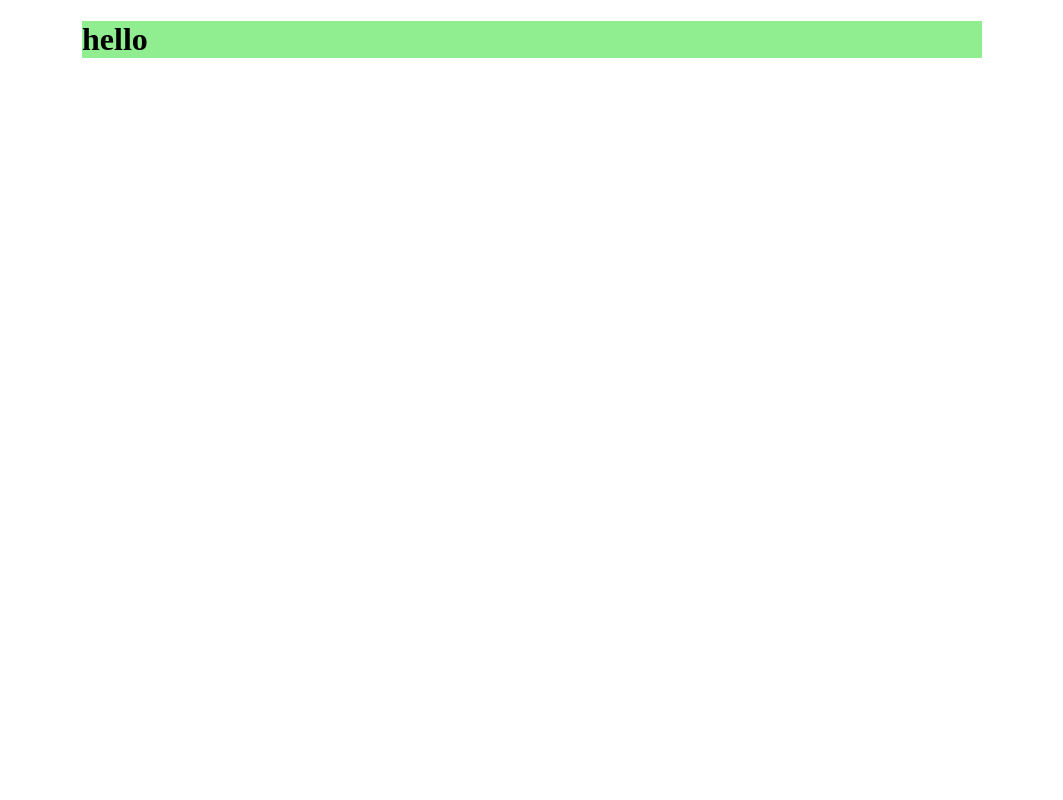
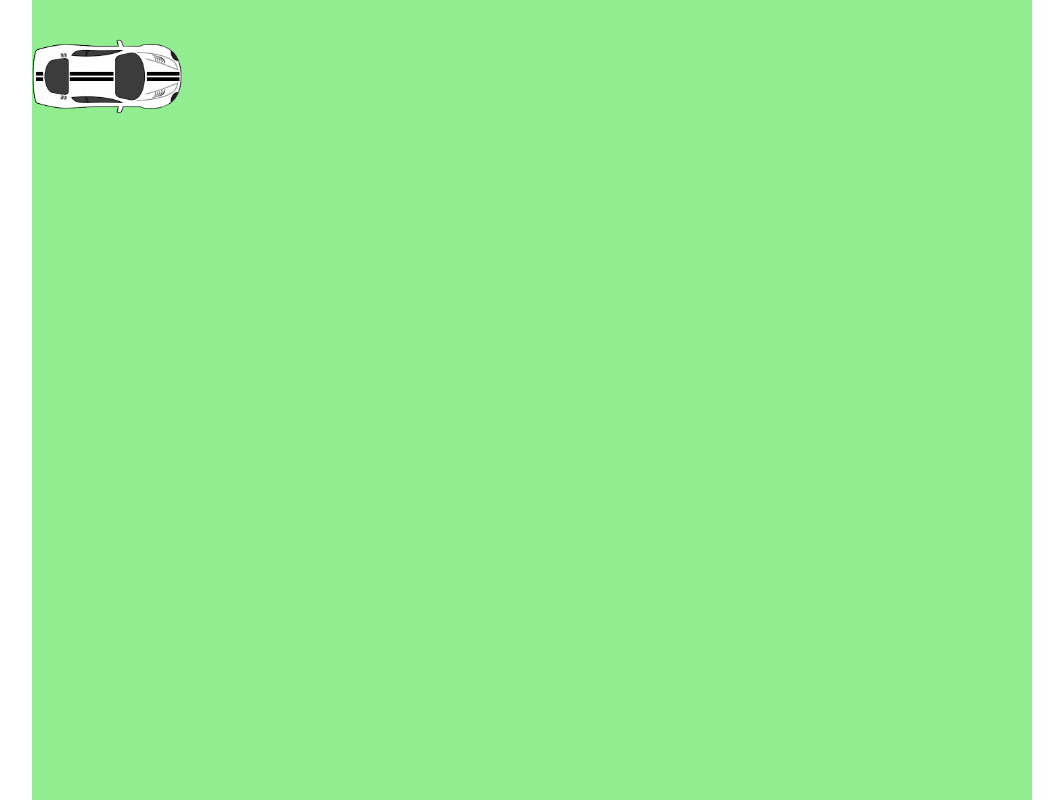
Before and after one commit to alexei-dayrit/driving-game, a website: page index.html in a window 1280 px wide. Shown: the top 800 px of the page, without its empty margins (108-1171 px from the left). Drawn offline with Linux system fonts and the light colour scheme.

Commit message:
Add image of car. #1

```diff
--- a/css/layout.css
+++ b/css/layout.css
@@ -1,5 +1,5 @@
 .container {
-  max-width: 575px;
+  max-width: 1000px;
   margin: 0 auto;
 }
 
@@ -12,8 +12,8 @@
   width: 100%;
 }
 
-@media only screen and (min-width: 768px) {
+/* @media only screen and (min-width: 768px) {
   .container {
     max-width: 900px;
   }
-}
+} */
--- a/css/styles.css
+++ b/css/styles.css
@@ -1,3 +1,10 @@
 .field {
+  position: relative;
   background-color: lightgreen;
+  height: 1000px;
 }
+
+img {
+  width: 15%;
+  background-color: none;
+}
--- a/index.html
+++ b/index.html
@@ -12,7 +12,10 @@
 <body>
   <div class="container">
     <div class="col-full field">
-      <h1>hello</h1>
+      <!-- <h1>hello</h1> -->
+      <div class="car">
+        <img src="images/realcar.png" alt="THE car">
+      </div>
     </div>
   </div>
   <script src="main.js"></script>
```
Also changed, not shown: images/realcar.png (added).
